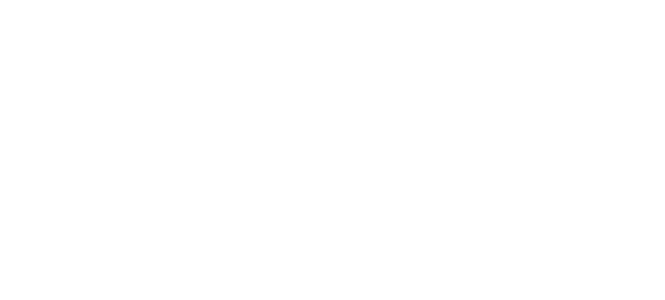
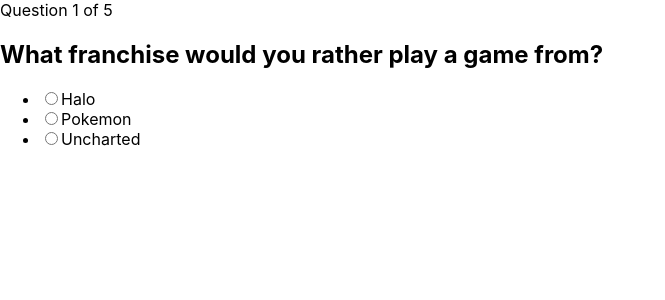
Before and after one commit to otsang3/harry-potter-quiz, a React (Create React App) app: page / in a window 1280 px wide. Shown: the top 300 px of the page, without its empty margins (0-665 px from the left). Built offline with nearby package versions, Linux system fonts and the light colour scheme.

Commit message:
added initial quiz render on App.js

```diff
--- a/src/App.js
+++ b/src/App.js
@@ -10,7 +10,7 @@ function App() {
 
     setState({
       ...state,
-      questsion: quizQuestions[0].question,
+      question: quizQuestions[0].question,
       answerOptions: quizQuestions[0].answers
     })
   },[])
@@ -28,7 +28,14 @@ function App() {
   const [state, setState] = useState(initialState)
   return (
     <div>
-
+      <Quiz
+        answer={state.answer}
+        answerOptions={state.answerOptions}
+        questionId={state.questionId}
+        question={state.question}
+        questionTotal={quizQuestions.length}
+        onAnswerSelected="1"
+      />
     </div>
   );
 }
```
